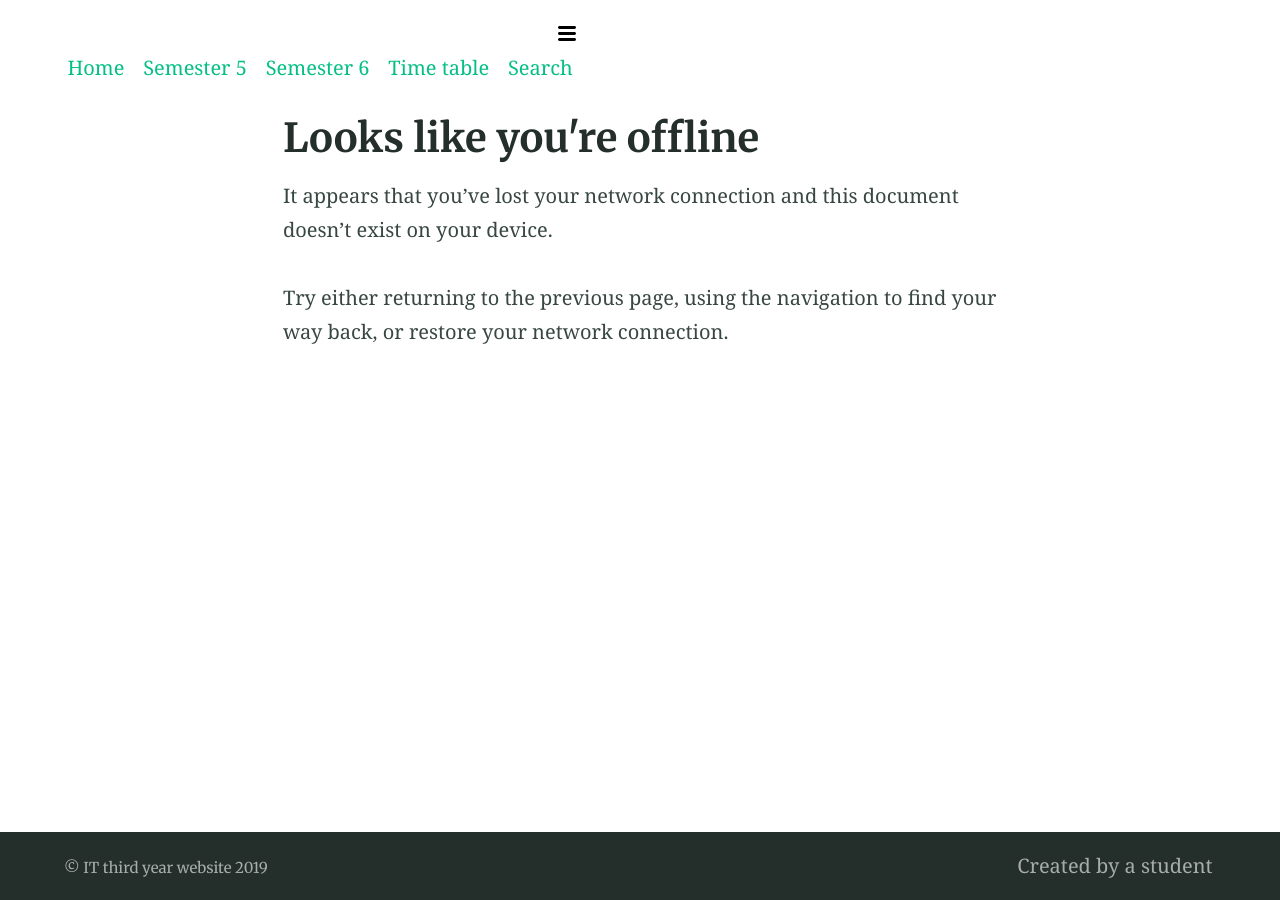
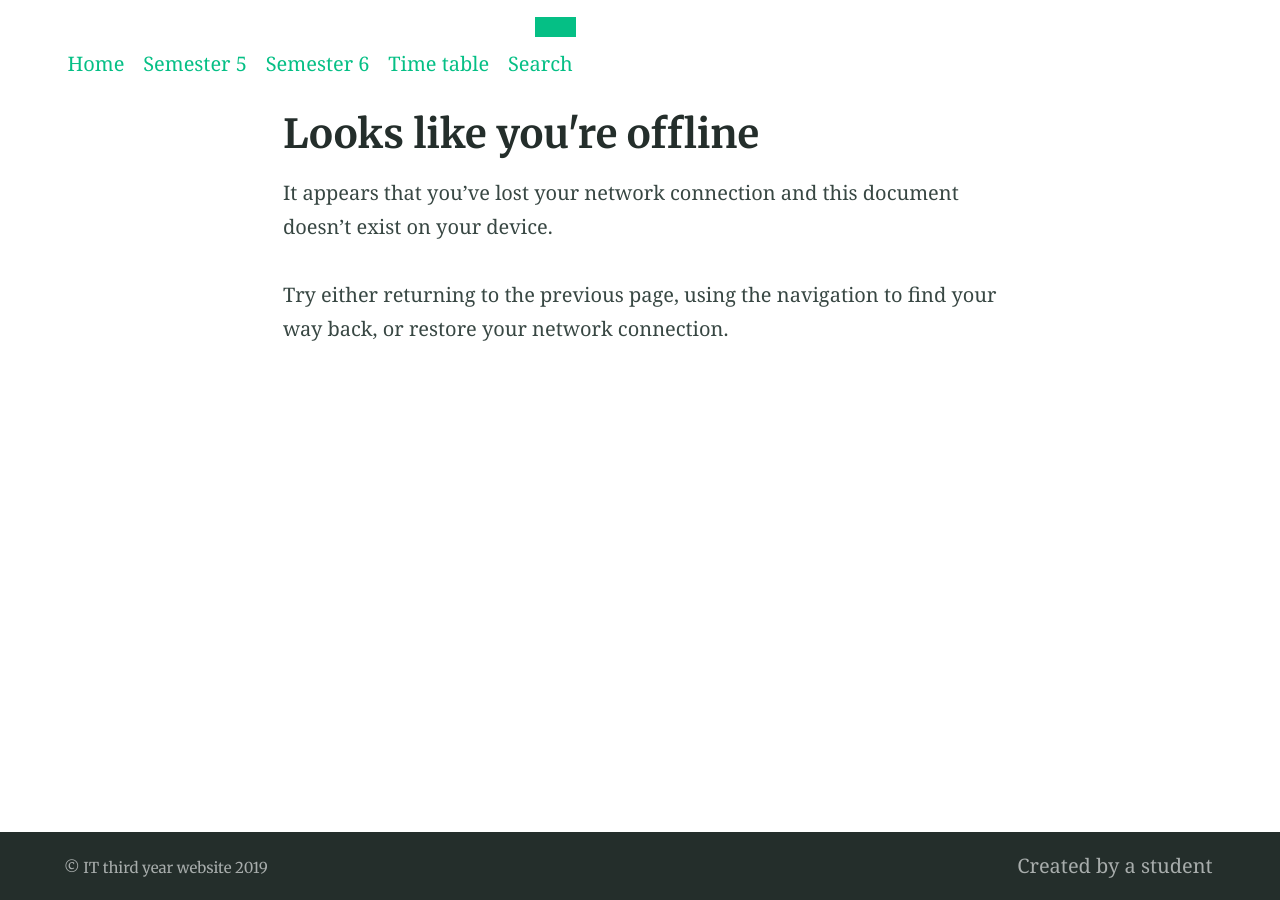
Before and after one commit to Srj98/2021, a Jekyll site: the page built from offline.md, in a window 1280 px wide. Built offline with Jekyll 4.4.1, drawn with Linux system fonts in a browser that asks for light colours; our own code applies the rules of GitHub Pages for plain Markdown files.

Commit message:
Update nav-header.html

```diff
--- a/_includes/nav-header.html
+++ b/_includes/nav-header.html
@@ -14,11 +14,8 @@
       </li>
     {% endfor %}
   </ul>
-  <span class="menu-icon">
-            <svg viewBox="0 0 18 15" width="18px" height="15px">
-              <path d="M18,1.484c0,0.82-0.665,1.484-1.484,1.484H1.484C0.665,2.969,0,2.304,0,1.484l0,0C0,0.665,0.665,0,1.484,0 h15.032C17.335,0,18,0.665,18,1.484L18,1.484z M18,7.516C18,8.335,17.335,9,16.516,9H1.484C0.665,9,0,8.335,0,7.516l0,0 c0-0.82,0.665-1.484,1.484-1.484h15.032C17.335,6.031,18,6.696,18,7.516L18,7.516z M18,13.516C18,14.335,17.335,15,16.516,15H1.484 C0.665,15,0,14.335,0,13.516l0,0c0-0.82,0.665-1.483,1.484-1.483h15.032C17.335,12.031,18,12.695,18,13.516L18,13.516z"/>
-            </svg>
-          </span>
+  <button class="menu-icon" aria-label="Menu toggle">
+  </button>
 </nav>
 {% else %}
   {% include nav-default.html %}
@@ -28,7 +25,6 @@
   // Get list and button
   const navList = document.querySelector('.header .list--nav')
   const button  = document.querySelector('.header .button--nav')
-
   // Hide nav and apply toggle
   const collapseNav = () => {
     if (document.body.clientWidth < 640) {
@@ -36,7 +32,6 @@
     } else {
       navList.removeAttribute('style')
     }
-
     button.onclick = () => {
       navList.style.setProperty('transition', `margin .1s`)
       if (navList.style.getPropertyValue('--listHeight')) {
@@ -46,9 +41,7 @@
       }
     }
   }
-
   collapseNav()
-
   // Check on resize if to collapse nav
   window.addEventListener('resize', () => {
     collapseNav()
```
